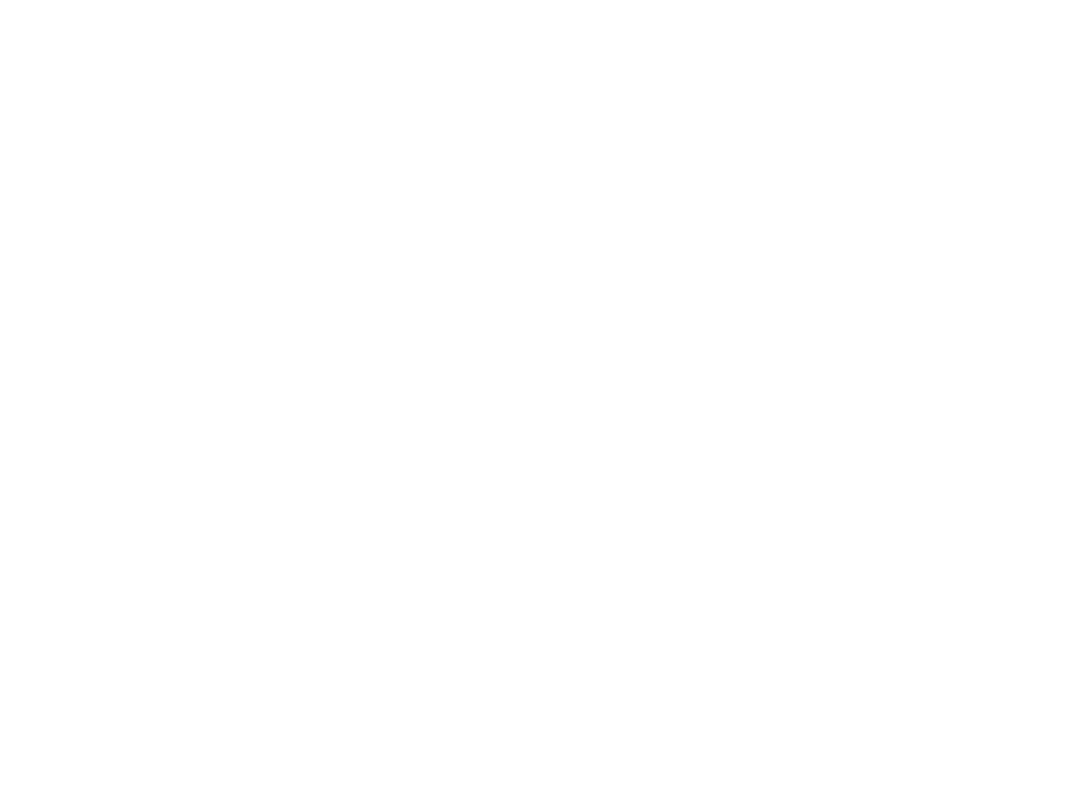
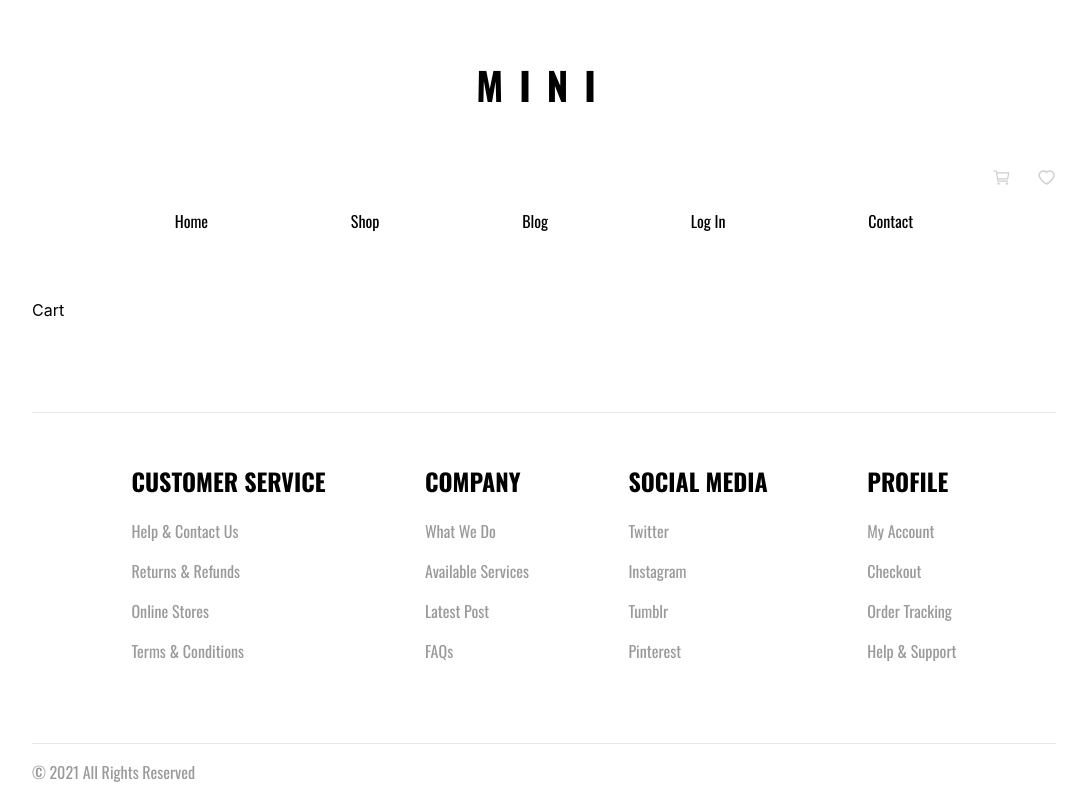
Before and after one commit to KhanhChiTran/modern-furniture-shop-demo, a React (Create React App) app: page /cart in a window 1280 px wide. Shown: the whole page, without its empty margins (96-1182 px from the left). Built offline with nearby package versions, Linux system fonts and the light colour scheme.

Commit message:
building product details and add to cart function

```diff
--- a/src/components/header/Header.js
+++ b/src/components/header/Header.js
@@ -1,5 +1,5 @@
 import React from "react";
-import { NavLink } from "react-router-dom";
+import { Link, NavLink } from "react-router-dom";
 import { IoCartOutline } from "react-icons/io5";
 import { AiOutlineHeart } from "react-icons/ai";
 import "./header.scss";
@@ -10,8 +10,13 @@ export default function Header() {
         <h1>MINI</h1>
       </div>
       <div className="cart">
-        <IoCartOutline className="icon" />
-        <AiOutlineHeart className="icon" />
+        <Link to="/cart">
+          <IoCartOutline className="icon" />
+        </Link>
+        <Link to="/wishlist">
+          {" "}
+          <AiOutlineHeart className="icon" />
+        </Link>
       </div>
       <div className="nav-bar">
         <ul className="nav-list">
--- a/src/components/rating/Rating.js
+++ b/src/components/rating/Rating.js
@@ -6,7 +6,7 @@ export default function Rating({ star = 5 }) {
   return (
     <div>
       {ratingArray.map((rate, index) => (
-        <span index={index}> {<AiFillStar className="star" />} </span>
+        <span key={index}> {<AiFillStar className="star" />} </span>
       ))}
     </div>
   );
--- a/src/pages/app/App.js
+++ b/src/pages/app/App.js
@@ -5,9 +5,12 @@ import { Route, Switch } from "react-router-dom";
 import Login from "../login/Login";
 import Home from "../home/Home";
 import Store from "../shop/Store";
+
 import Contact from "../contact/Contact";
 import Blog from "../blog/Blog";
 import ProductDetail from "../product/ProductDetail";
+import Cart from "../cart/Cart";
+import WishList from "../wishlist/WishList";
 
 function App() {
   return (
@@ -19,6 +22,12 @@ function App() {
 
       <Route path="/store">
         <Store />
+      </Route>
+      <Route path="/cart">
+        <Cart />
+      </Route>
+      <Route path="/wishlist">
+        <WishList />
       </Route>
       <Route path="/blog">
         <Blog />
--- /dev/null
+++ b/src/pages/cart/Cart.js
@@ -0,0 +1,8 @@
+import React, { useState } from "react";
+import Layout from "../../components/layout/Layout";
+
+export default function Cart() {
+  const [isEmpty, setIsEmpty] = useState(true);
+  const [item, setItem] = useState([]);
+  return <Layout>Cart</Layout>;
+}
--- a/src/pages/product/ProductDetail.js
+++ b/src/pages/product/ProductDetail.js
@@ -1,4 +1,4 @@
-import React from "react";
+import React, { useState } from "react";
 import Layout from "../../components/layout/Layout";
 
 import Rating from "../../components/rating/Rating";
@@ -9,6 +9,8 @@ import "./product.scss";
 
 export default function ProductDetail({ location }) {
   const { img, name, star, price, description } = location.state;
+  const [productList, setProductList] = useState([]);
+
   return (
     <Layout>
       <div className="item-info">
@@ -21,7 +23,11 @@ export default function ProductDetail({ location }) {
           <Rating star={star} />
           <p>{description}</p>
           <div className="item-cart">
-            <button className="item-btn cart-btn" type="submit">
+            <button
+              // onClick={handleAddToCart}
+              className="item-btn cart-btn"
+              type="submit"
+            >
               ADD TO CART
             </button>
             <button className="item-btn wishlist-btn" type="submit">
--- a/src/pages/shop/Store.js
+++ b/src/pages/shop/Store.js
@@ -20,11 +20,12 @@ export default function Store() {
         </Link>
       </div>
       <div className="product-list">
-        {Product.map((item) => {
+        {Product.map((item, index) => {
           const { id, name, img, star, price } = item;
 
           return (
             <Link
+              key={index}
               to={{
                 pathname: `/productdetail/${slugify(name, {
                   lower: true,
--- /dev/null
+++ b/src/pages/wishlist/WishList.js
@@ -0,0 +1,6 @@
+import React from "react";
+import Layout from "../../components/layout/Layout";
+
+export default function WishList() {
+  return <Layout>Wishlist</Layout>;
+}
```
